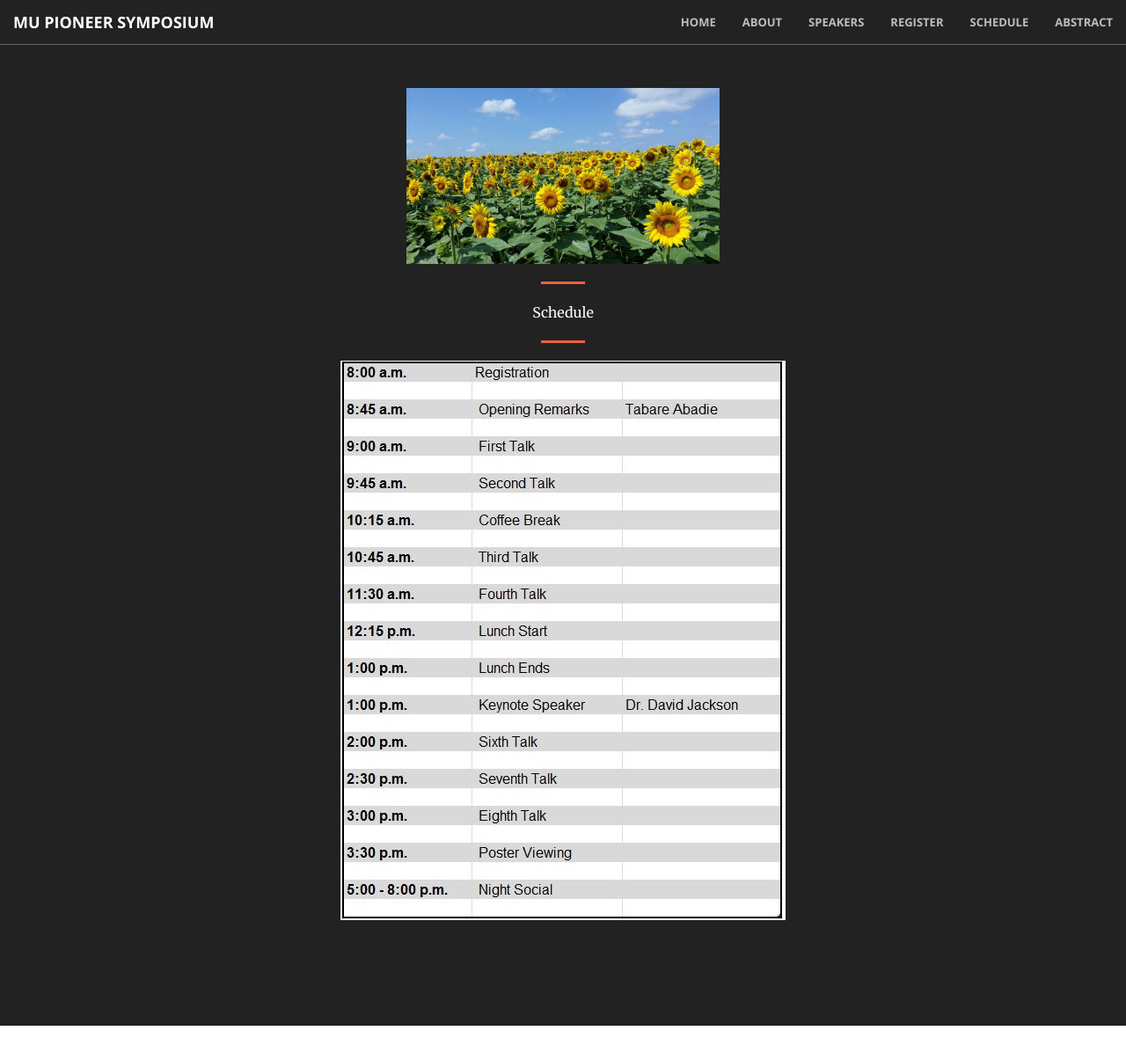
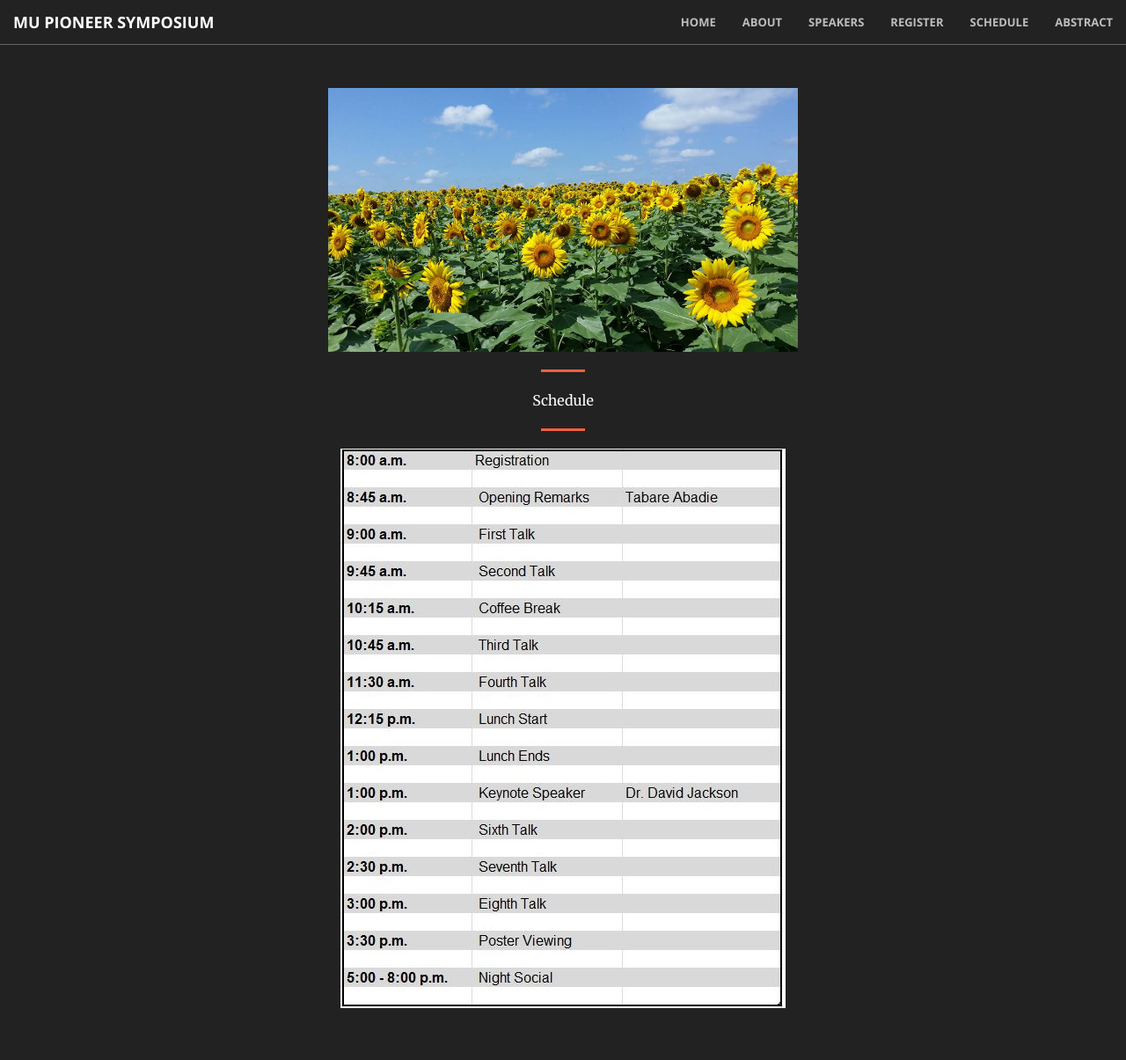
Before and after one commit to mupioneersymposium/mupioneersymposium.github.io, a Jekyll site: the page built from schedule.md, in a window 1280 px wide and 1266 px high. Shown: the top 1205 px of the window at 88% size. Built offline with Jekyll 4.4.1, drawn with Linux system fonts in a browser that asks for light colours.

Commit message:
Update schedule.md

```diff
--- a/schedule.md
+++ b/schedule.md
@@ -2,7 +2,7 @@
 layout: regular
 ---
 
-<img src="/img/sunflower.jpg" style="max-width:95%" height="200px"/>
+<img src="/img/sunflower.jpg" style="max-width:95%" height="300px"/>
 
 <hr style="clear: both;" />
 
```
